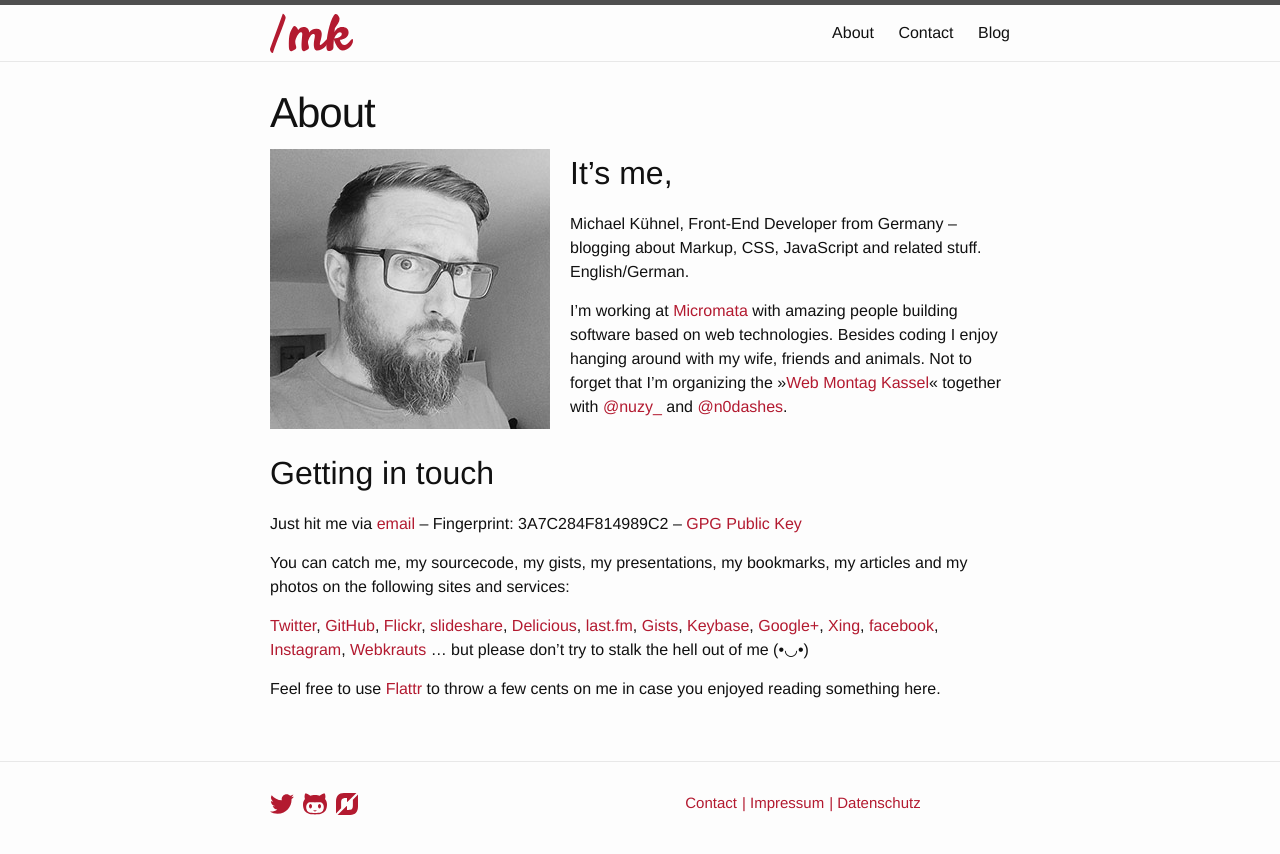
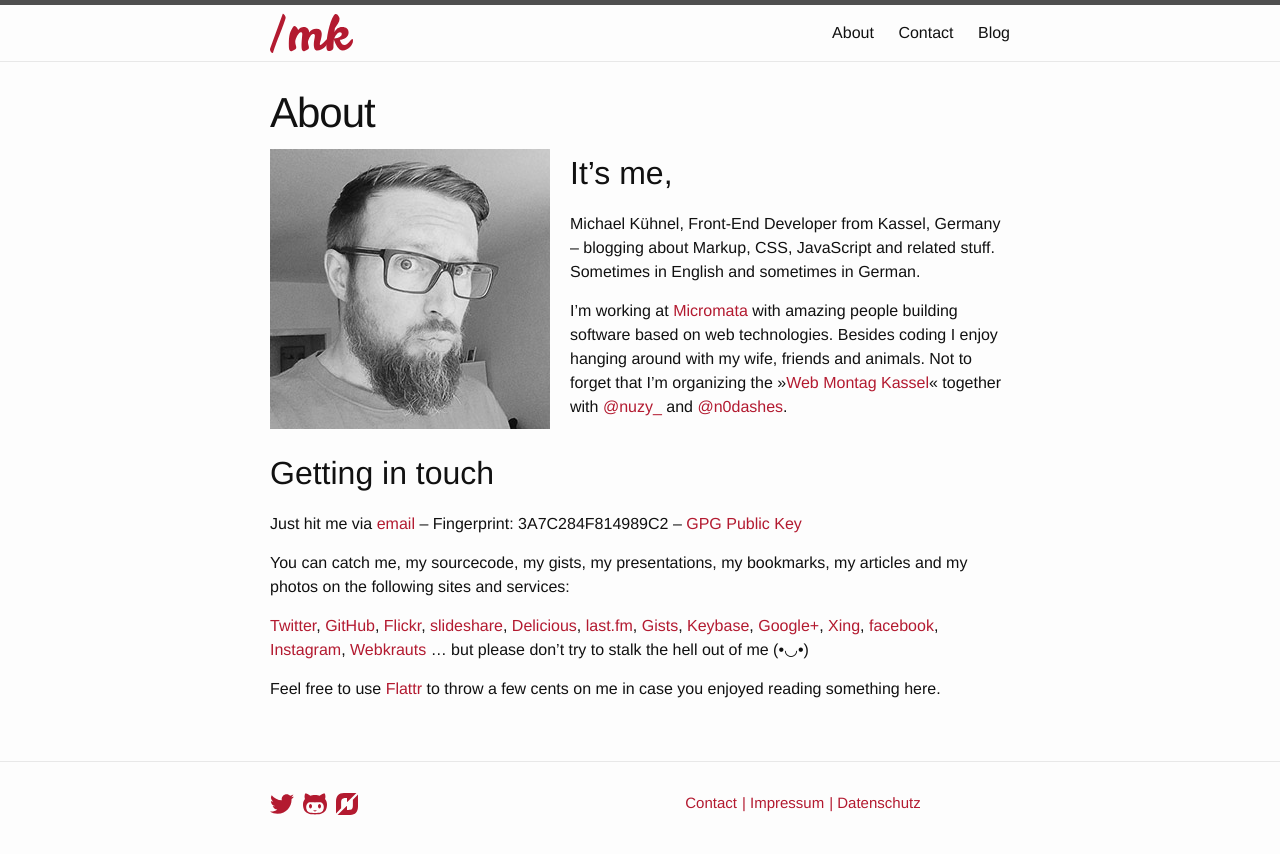
Before and after one commit to mischah/michael-kuehnel.de, a Jekyll site: the page built from about.md, in a window 1280 px wide. Shown: the top 854 px of the page. Built offline with Jekyll 4.4.1, drawn with Linux system fonts in a browser that asks for light colours; some of the changed lines change nothing that is shown.

Commit message:
Update config.

```diff
--- a/_config.yml
+++ b/_config.yml
@@ -1,11 +1,12 @@
 # Site settings
-title: Personal blog of Michael Kühnel
+title: Michael Kühnel
 email: mail@michael-kuehnel.de
-description: Michael Kühnel, Front-End Developer from Germany – blogging about Markup, CSS, JavaScript and related stuff. English/German.
+description: > # this means to ignore newlines until "baseurl:"
+  Michael Kühnel, Front-End Developer from Kassel, Germany – blogging about
+  Markup, CSS, JavaScript and related stuff. Sometimes in English and sometimes
+  in German.
 baseurl: ""
 url: "http://michael-kuehnel.de"
-twitter_username: mkuehnel
-github_username: mischah
 
 # Build settings
 markdown: kramdown
```
